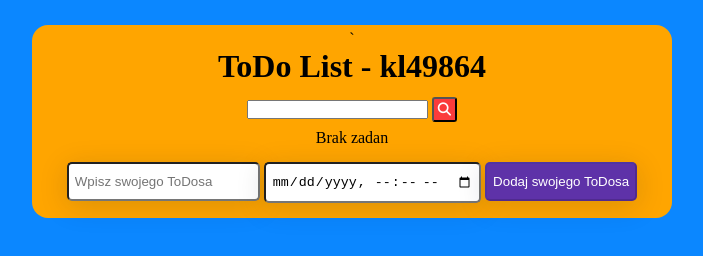
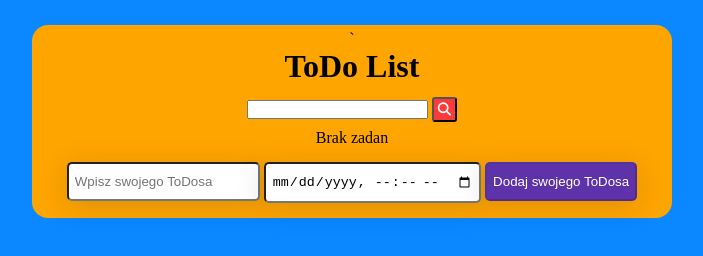
Before and after one commit to LukaszKaszewski/ToDo-list, a plain HTML site: page index.html in a window 1280 px wide. Shown: the whole page, without its empty margins (288-991 px from the left). Drawn offline with Linux system fonts and the light colour scheme.

Commit message:
Update index.html
delete ZUT index

```diff
--- a/index.html
+++ b/index.html
@@ -8,7 +8,7 @@
 <body>
 <div class="container">
     <div class="title">`
-        <h1>ToDo List - kl49864</h1>
+        <h1>ToDo List</h1>
     </div>
 
     <div class="searchBtn">
```
